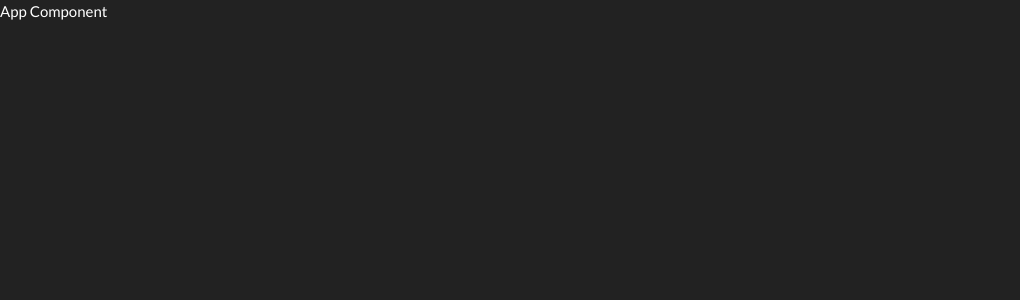
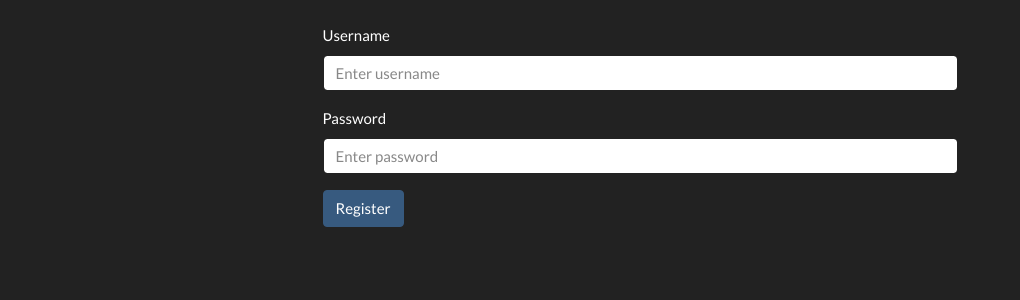
Before and after one commit to nihardarji/RedditClone, a React (Create React App) app in the folder client/: page / in a window 1280 px wide. Shown: the top 300 px of the page, without its empty margins (0-1020 px from the left). Built offline with nearby package versions, Linux system fonts and the light colour scheme.

Commit message:
added register screen & basic routing

```diff
--- a/client/package.json
+++ b/client/package.json
@@ -13,6 +13,7 @@
     "react": "^17.0.1",
     "react-bootstrap": "^1.5.1",
     "react-dom": "^17.0.1",
+    "react-router-dom": "^5.2.0",
     "react-scripts": "4.0.3",
     "typescript": "^4.1.2",
     "web-vitals": "^1.0.1"
@@ -40,5 +41,8 @@
       "last 1 firefox version",
       "last 1 safari version"
     ]
+  },
+  "devDependencies": {
+    "@types/react-router-dom": "^5.1.7"
   }
 }
--- a/client/src/App.tsx
+++ b/client/src/App.tsx
@@ -1,9 +1,17 @@
 import './App.css'
+import { BrowserRouter as Router, Route } from 'react-router-dom'
+import RegisterScreen from './screens/RegisterScreen'
+import { Container } from 'react-bootstrap'
 
 const App = () => {
   return (
     <div>
-      App Component
+      <Router>
+        <Container>
+          <Route component={RegisterScreen} path='/' exact/>
+          {/* <Route component={RegisterScreen} path='/register' exact/> */}
+        </Container>
+      </Router>
     </div>
   )
 }
--- /dev/null
+++ b/client/src/components/FormContainer.tsx
@@ -0,0 +1,14 @@
+import React from 'react'
+import { Col, Row } from 'react-bootstrap'
+
+const FormContainer: React.FC = ({ children }) => {
+    return (
+        <Row className='d-flex justify-content-center my-4'>
+            <Col xs={12} md={7}>
+                {children}
+            </Col>
+        </Row>
+    )
+}
+
+export default FormContainer
--- /dev/null
+++ b/client/src/screens/RegisterScreen.tsx
@@ -0,0 +1,48 @@
+import React, { useState } from 'react'
+import { Button, Form } from 'react-bootstrap'
+import FormContainer from '../components/FormContainer'
+
+interface registerScreenProps {
+
+}
+
+const RegisterScreen: React.FC<registerScreenProps> = () => {
+    const [username, setUsername] = useState('')
+    const [password, setPassword] = useState('')
+
+    const submitHandler = (e: React.SyntheticEvent) => {
+        e.preventDefault()
+        console.log('Register')
+    }
+
+    return (
+        <FormContainer>
+            <Form onSubmit={submitHandler}>
+                <Form.Group controlId='username'>
+                    <Form.Label>Username</Form.Label>
+                    <Form.Control
+                        type='text'
+                        placeholder='Enter username'
+                        value={username}
+                        onChange={e => setUsername(e.target.value)}
+                    />
+                </Form.Group>
+
+                <Form.Group controlId='password'>
+                    <Form.Label>Password</Form.Label>
+                    <Form.Control
+                        type='password'
+                        placeholder='Enter password'
+                        value={password}
+                        onChange={e => setPassword(e.target.value)}
+                    />
+                </Form.Group>
+                <Button variant='primary' type='submit'>
+                    Register
+                </Button>
+            </Form>
+        </FormContainer>
+    )
+}
+
+export default RegisterScreen
--- a/client/tsconfig.json
+++ b/client/tsconfig.json
@@ -1,6 +1,6 @@
 {
   "compilerOptions": {
-    "target": "es5",
+    "target": "es6",
     "lib": [
       "dom",
       "dom.iterable",
```
Also changed, not shown: 2 other files (tests, documents, lock files or other folders).
